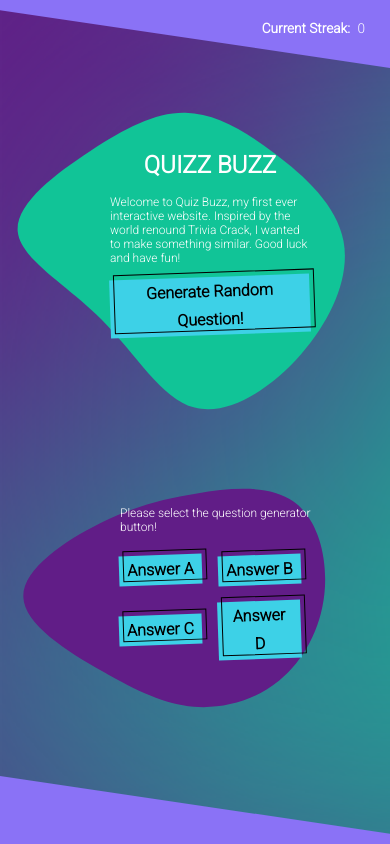
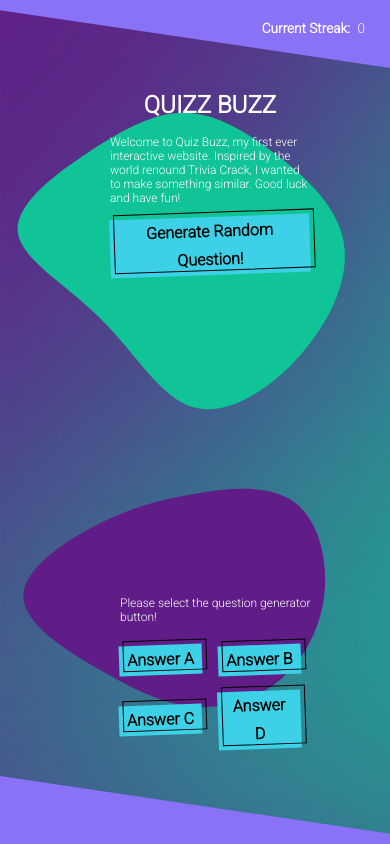
Before and after one commit to KGauthier17/TriviaGame, a plain HTML site: page index.html in a window 390 px wide. Drawn offline with Linux system fonts and the light colour scheme; a script that the page names is missing.

Commit message:
edited mobile positioning error

```diff
--- a/custom_styles.css
+++ b/custom_styles.css
@@ -262,12 +262,12 @@
   }
   .top-left-text {
     font-size: 75%;
-    top: 135px;
+    top: 75px;
     left: 110px;
   }
   .bottom-text {
     font-size: 75%;
-    bottom: 150px;
+    bottom: 60px;
     left: 110px;
   }
   .bottom-text p {
```
